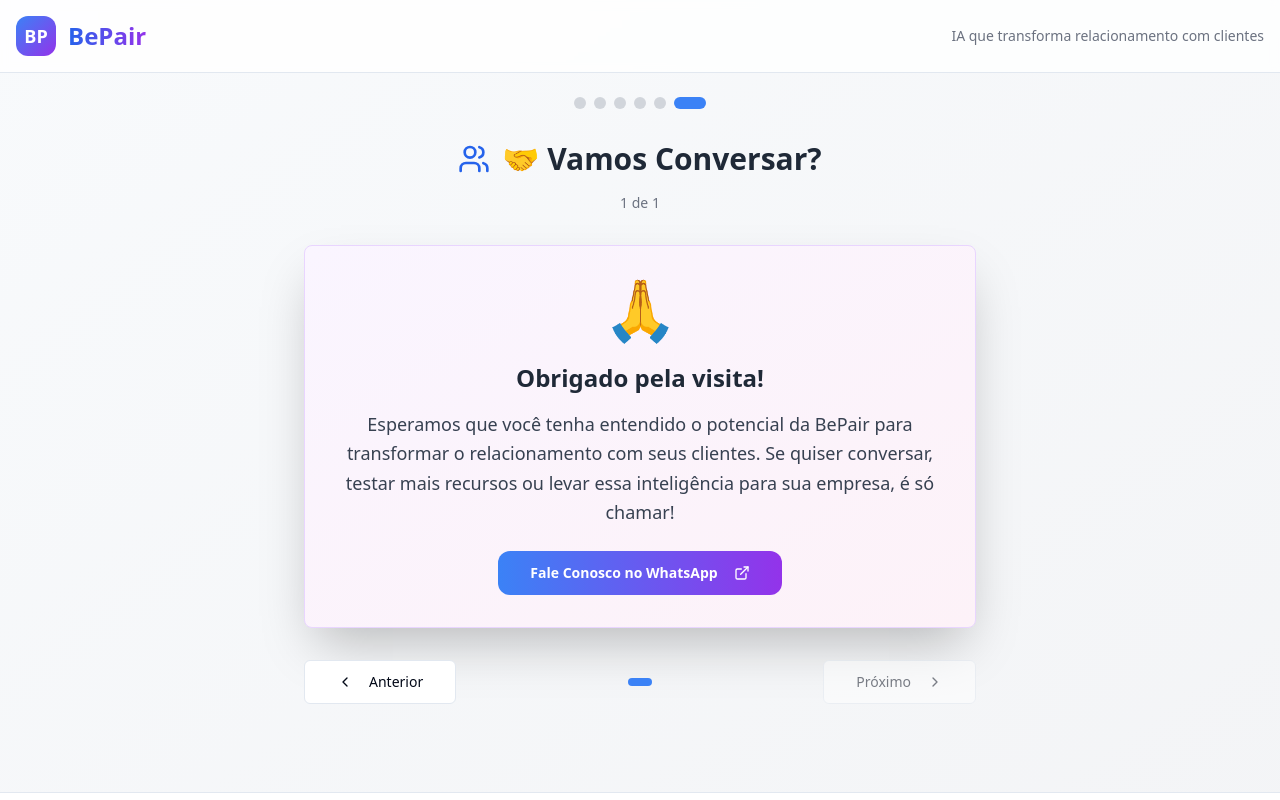
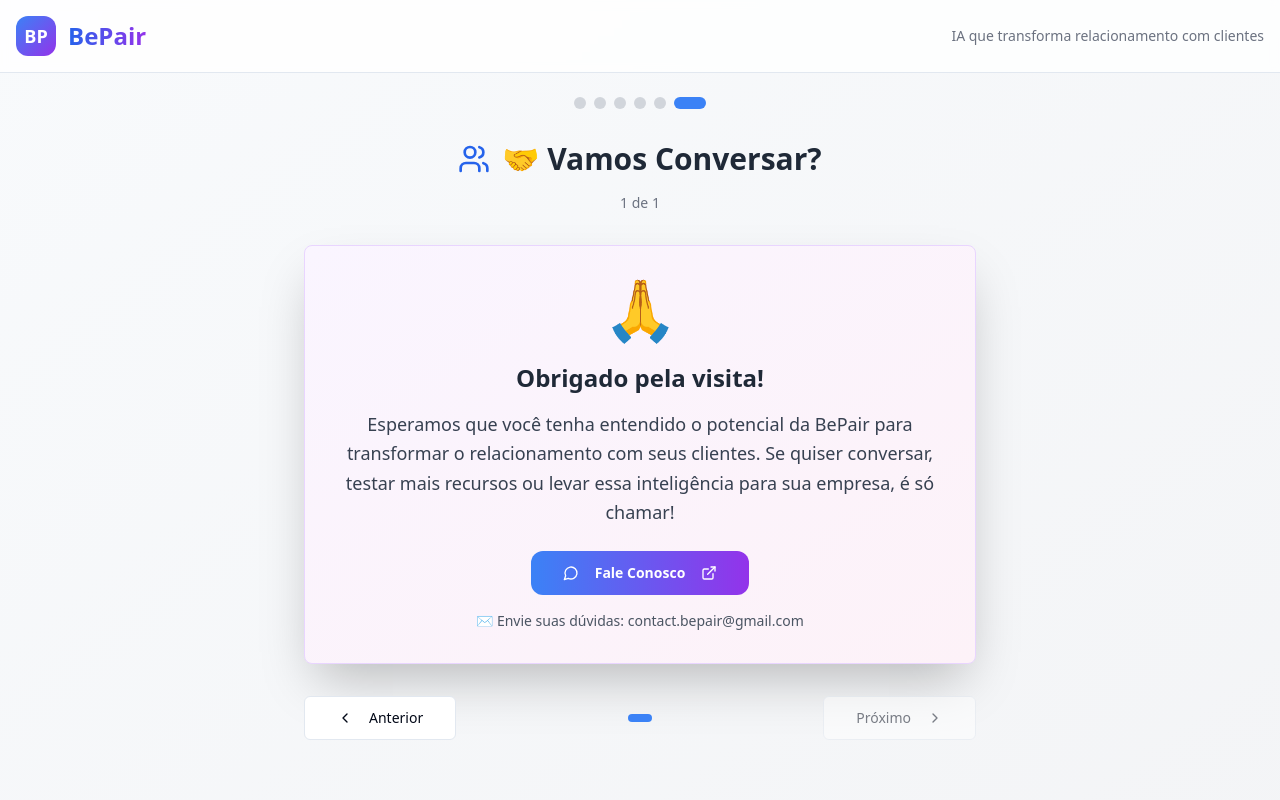
Before and after one commit to RicardoKerr/bepair-symbiotic-flow, a React (Vite) app: page / in a window 1280 px wide. Both pictures are taken after a click on the button 700 px from the left and 103 px from the top of the page. Shown: the top 800 px of the page. Built offline with nearby package versions, Linux system fonts and the light colour scheme.

Commit message:
feat: Update contact card
Add WhatsApp icon and change text to "Fale Conosco". Add email address to contact information.

```diff
--- a/src/pages/Index.tsx
+++ b/src/pages/Index.tsx
@@ -1,4 +1,3 @@
-
 import { useState } from "react";
 import { ChevronLeft, ChevronRight, ExternalLink, MessageCircle, Target, Brain, TrendingUp, Users, Zap, BarChart3 } from "lucide-react";
 import { Button } from "@/components/ui/button";
@@ -188,8 +187,10 @@ const Index = () => {
           description: "Esperamos que você tenha entendido o potencial da BePair para transformar o relacionamento com seus clientes. Se quiser conversar, testar mais recursos ou levar essa inteligência para sua empresa, é só chamar!",
           emoji: "🙏",
           hasButton: true,
-          buttonText: "Fale Conosco no WhatsApp",
-          buttonLink: "https://wa.me/5521987162377?text=Olá%21%20Te%20conheci%20na%20Campus%20Party%20Brasília%20%2D%20Startup%20BePair"
+          buttonText: "Fale Conosco",
+          buttonLink: "https://wa.me/5521987162377?text=Olá%21%20Te%20conheci%20na%20Campus%20Party%20Brasília%20%2D%20Startup%20BePair",
+          hasWhatsAppIcon: true,
+          hasEmail: true
         }
       ]
     }
@@ -288,6 +289,7 @@ const Index = () => {
                 </p>
 
                 {currentCardData.hasButton && (
+                  <div className="space-y-4">
                     <Button
                       asChild
                       size="lg"
@@ -299,10 +301,20 @@ const Index = () => {
                         rel="noopener noreferrer"
                         className="inline-flex items-center space-x-2"
                       >
+                        {currentCardData.hasWhatsAppIcon && (
+                          <MessageCircle className="w-5 h-5" />
+                        )}
                         <span>{currentCardData.buttonText}</span>
                         <ExternalLink className="w-4 h-4" />
                       </a>
                     </Button>
+
+                    {currentCardData.hasEmail && (
+                      <div className="text-sm text-gray-600 mt-4">
+                        ✉️ Envie suas dúvidas: contact.bepair@gmail.com
+                      </div>
+                    )}
+                  </div>
                 )}
               </div>
             </CardContent>
```
Lines whose indentation alone changed are shown as unchanged.
